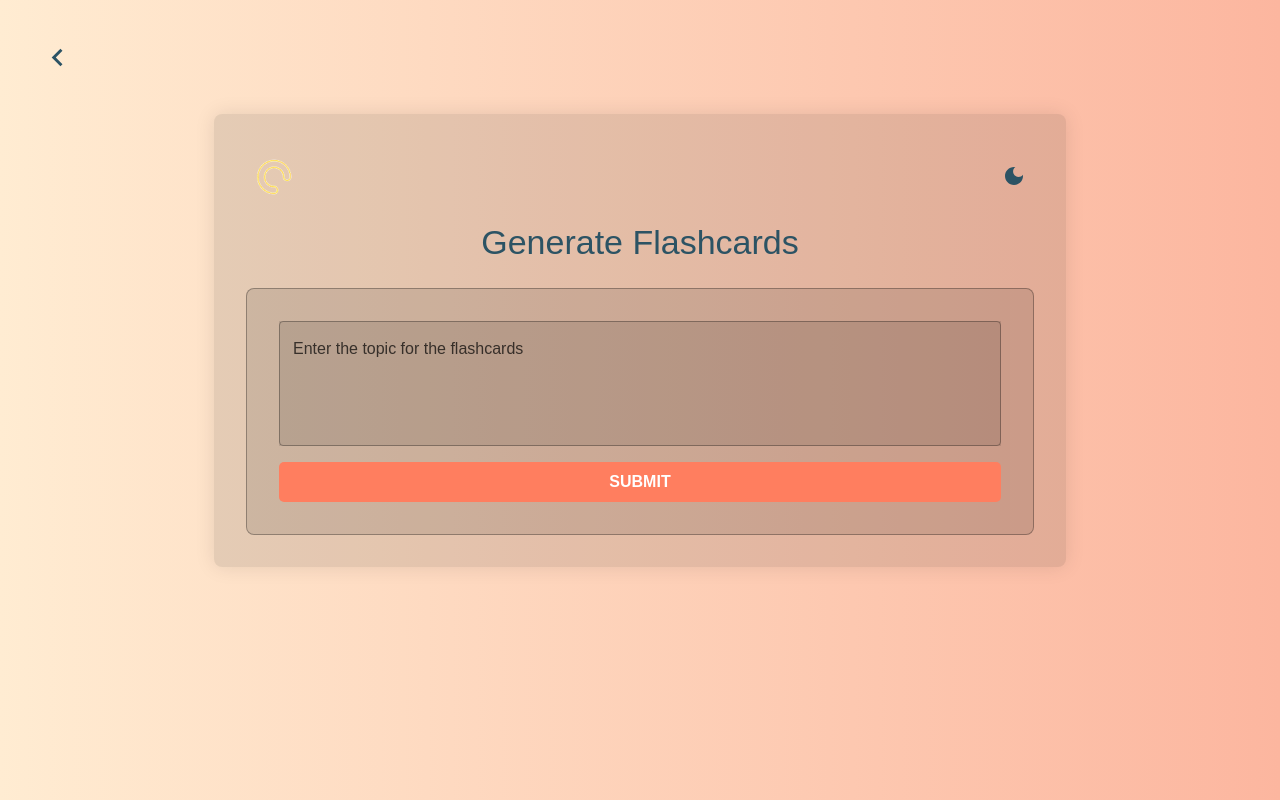
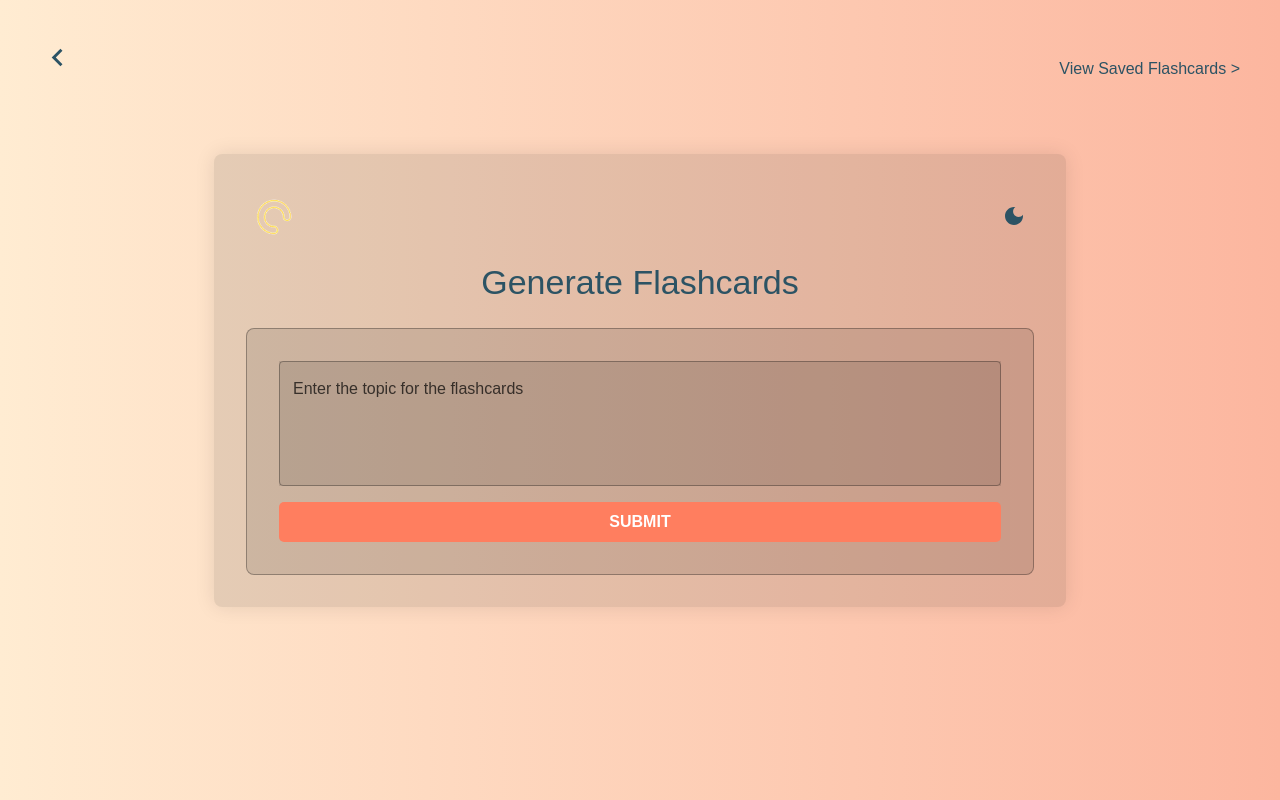
Before and after one commit to wjxiao2020/CardFlip, a Next.js app: page /generate in a window 1280 px wide. Built offline with nearby package versions, Linux system fonts and the light colour scheme; no server answers; sample sign-in values are in the browser's storage.

Commit message:
improve UX, enable user to view saved flashcards without the need to generate again

```diff
--- a/app/generate/page.js
+++ b/app/generate/page.js
@@ -109,22 +109,15 @@ export default function Generate() {
                 fontFamily: `'Roboto', sans-serif`,
                 flexDirection: 'column'
             }}>
-                <Box sx={{mt: 5, ml: 5}}>
+                <Box sx={{m: 5, display:'flex', flexDirection:'row', alignItems:'center', justifyContent: 'space-between'}}>
                     <Link href='/' passhref>
                         <NavigateBeforeIcon fontSize="large" sx={{color: darkMode ? '#ffcc00' : '#2c5364'}}/>
                     </Link>
-
+                    <Link href='/flashcards' passhref style={{textDecoration: "none"}}>
+                        <Typography variant="body1" sx={{ fontFamily: `'Poppins', sans-serif`, mt: 2, color: darkMode ? '#ffcc00' : '#2c5364' }}>View Saved Flashcards &gt;</Typography>
+                    </Link>
                 </Box>
 
-                <Box
-                    style={{
-                        width: '100vw',
-                        display: 'flex',
-                        justifyContent: 'center',
-                        alignItems: 'center',
-                        flexDirection: 'column'
-                    }}
-                >
                 <Container maxWidth='md'>
                     <Box sx={{
                         mt: 4,
@@ -193,7 +186,7 @@ export default function Generate() {
                                     '& .MuiInputLabel-root': {
                                         color: darkMode ? 'rgba(255, 255, 255, 0.7)' : 'rgba(0, 0, 0, 0.7)',
                                         "&.Mui-focused": {
-                                            borderColor: '#000'
+                                            color: darkMode ? 'rgba(255, 255, 255, 0.7)' : 'rgba(0, 0, 0, 0.7)',
                                         }
                                     },
                                 }}
@@ -274,7 +267,6 @@ export default function Generate() {
                         </DialogActions>
                     </Dialog>
                 </Container>
-                </Box>
             </Box>
         </ThemeProvider>
     )
```
